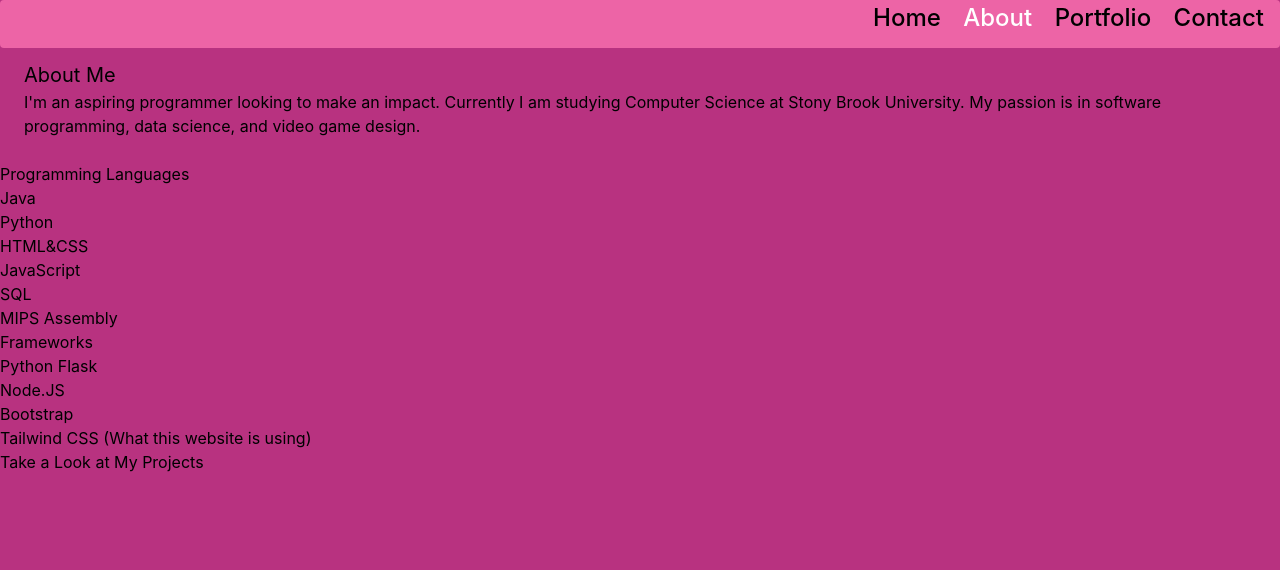
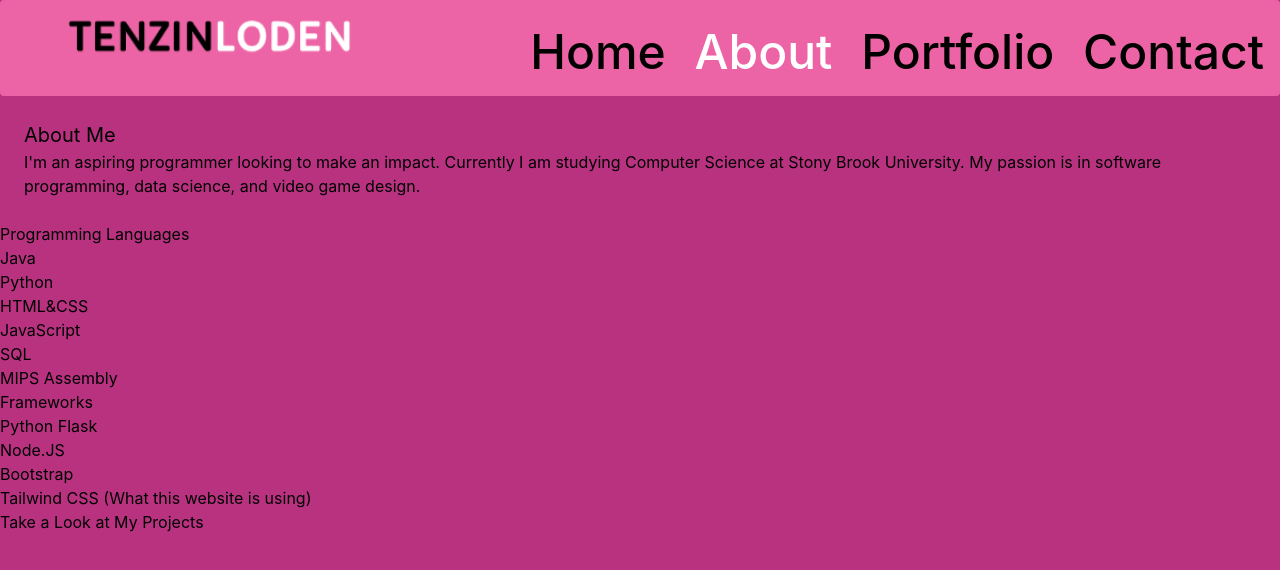
Before and after one commit to TenzinLoden/TenzinLoden.github.io, a website: page about.html in a window 1280 px wide. Drawn offline with Linux system fonts and the light colour scheme.

Commit message:
Updates to NavBar

```diff
--- a/about.html
+++ b/about.html
@@ -4,15 +4,14 @@
     <link rel="stylesheet" href="public/build/tailwind.css">
   </head>
   <body class= "bg-pink-700">
-    <div class="bg-pink-500 h-12 rounded right-auto">
-      <!-- <div class="text-left">
-        <p class ="font-medium text-2xl ">Tenzin Loden</p>
-      </div> -->
-      <div id="navbar" class= "text-right">
-        <a href = "index.html" class ="font-medium align-middle text-2xl "> Home </a>
-        <a href = "about.html" class ="font-medium align-middle text-white text-2xl px-4"> About </a>
-        <a href = "portfolio.html" class ="font-medium align-middle text-2xl "> Portfolio </a>
-        <a href = "contact.html" class ="font-medium align-middle text-2xl px-4"> Contact </a>
+    <div class="bg-pink-500 sm:h-8 md:h-12 lg:h-16 xl:h-24 rounded right-auto">
+      <img src="image/Logo4.png"  class = "fixed w-1/3 ">
+      <div id="navbar" class= "absolute top-0 right-0 sm:py-2 md:py-2 lg:py-1 xl:py-4">
+        <a href = "index.html" class ="font-medium md:text-2xl lg:text-4xl xl:text-5xl"> Home </a>
+        <a href = "about.html" class ="font-medium text-white px-4 md:text-2xl lg:text-4xl xl:text-5xl"> About </a>
+        <a href = "portfolio.html" class ="font-medium  md:text-2xl lg:text-4xl xl:text-5xl"> Portfolio </a>
+        <a href = "contact.html" class ="font-medium px-4 md:text-2xl lg:text-4xl xl:text-5xl"> Contact </a>
+      </div>
     </div>
       <div class="p-6">
       <h1 class="md:text-xl"> About Me </h1>
@@ -21,6 +20,7 @@
       Stony Brook University. My passion is in software programming,
        data science, and video game design. </p>
      </div>
+     <div>
         <h2> Programming Languages </h2>
         <ul>
           <li> Java </li>
@@ -30,7 +30,8 @@
           <li> SQL </li>
           <li> MIPS Assembly </li>
         </ul>
-
+      </div>
+      <div>
         <h2> Frameworks </h2>
         <ul>
           <li> Python Flask </li>
@@ -38,7 +39,8 @@
           <li> Bootstrap </li>
           <li> Tailwind CSS (What this website is using) </li>
         </ul>
+      </div>
 
       <a href = "portfolio.html"> Take a Look at My Projects </a>
-    </div>
+
   </body>
```
Also changed, not shown: contact.html (+7 -9 lines), index.html (+10 -13 lines), portfolio.html (+7 -9 lines), image/Logo.png (added), image/Logo1.png (added), image/Logo2.png (added), image/Logo3.png (added), image/Logo4.png (added), image/logo.svg (added), public/build/tailwind.css. Lines whose indentation alone changed are shown as unchanged.
